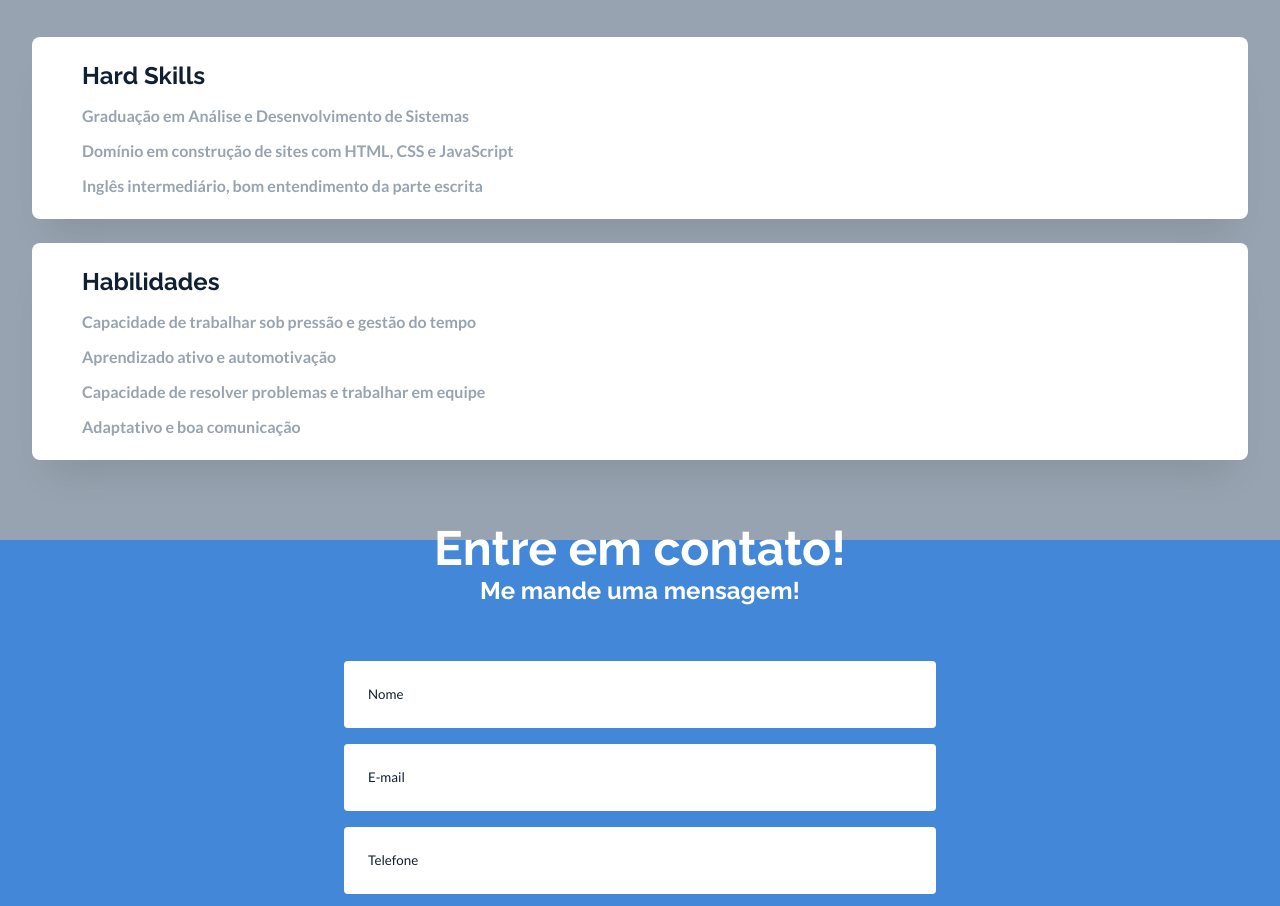
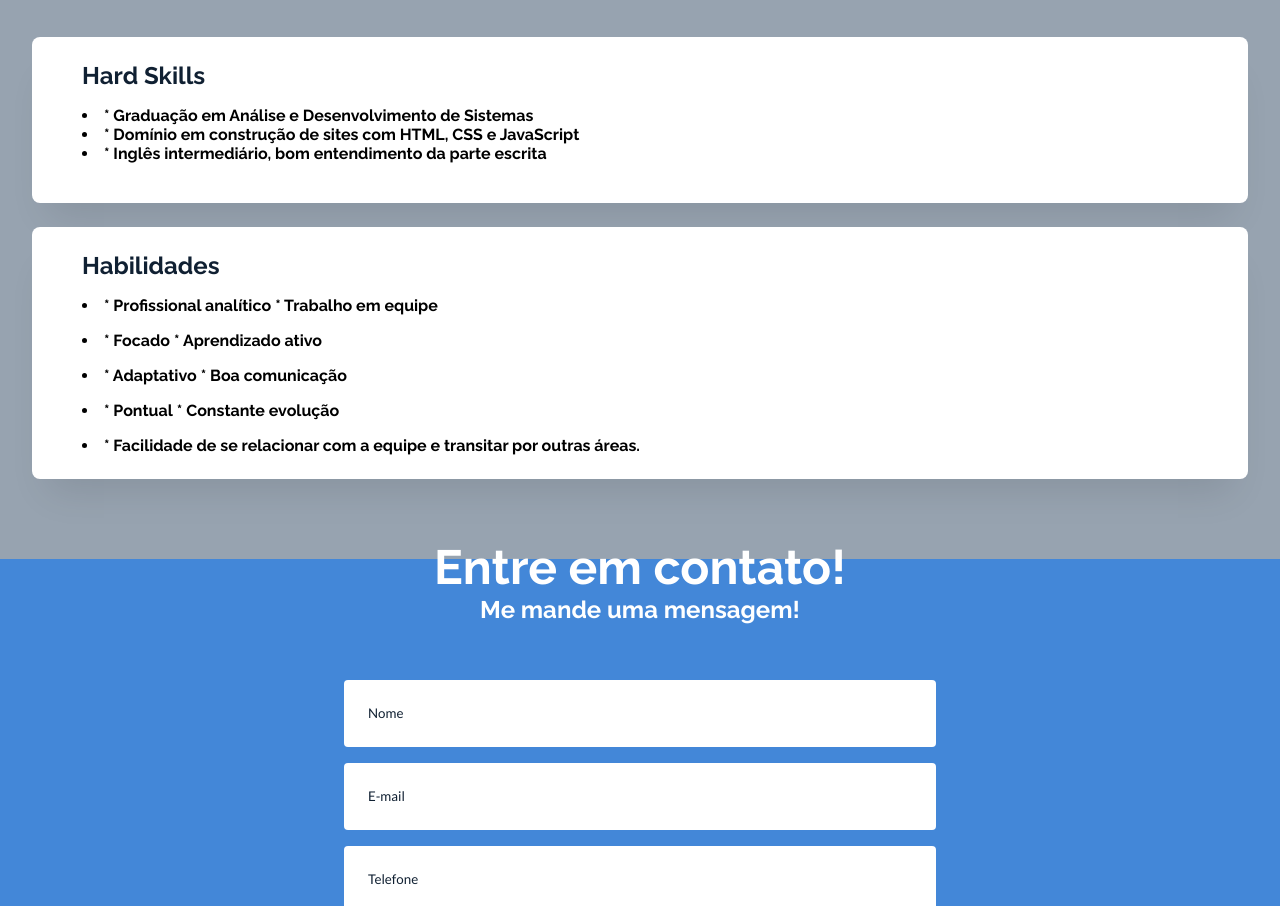
Before and after one commit to vitoralmeida10/vitoralmeida10.github.io, a plain HTML site: page index.html in a window 1280 px wide. Shown: the part 1869-2775 px from the top of the page. Drawn offline with Linux system fonts and the light colour scheme.

Commit message:
Update index.html

```diff
--- a/index.html
+++ b/index.html
@@ -127,13 +127,9 @@
             <div>
               <h3>Hard Skills</h3>
                 <p>
-                <b>Graduação em Análise e Desenvolvimento de Sistemas</b>
-              </p>
-              <p>
-                <b>Domínio em construção de sites com HTML, CSS e JavaScript</b>
-              </p>
-              <p>
-                <b>Inglês intermediário, bom entendimento da parte escrita</b>
+                  <li class="skill-dois"><b>* Graduação em Análise e Desenvolvimento de Sistemas</b></li>
+                  <li class="skill-dois"><b>* Domínio em construção de sites com HTML, CSS e JavaScript</b></li>
+                  <li class="skill-dois"><b>* Inglês intermediário, bom entendimento da parte escrita</b></li>
                 </p>
              </div>
           </article>
@@ -142,17 +138,26 @@
             <div>
               <h3>Habilidades</h3>
                 <p>
-                <b>Capacidade de trabalhar sob pressão e gestão do tempo</b>
+                  <li class="skill"><b>* Profissional analítico</b>
+                  <b>* Trabalho em equipe</b>
+                  </li>
                 </p>
                 <p>
-                <b>Aprendizado ativo e automotivação</b>
+                  <li class="skill"><b>* Focado</b>
+                  <b>* Aprendizado ativo</b>
+                  </li>
                 </p>
                 <p>
-                <b>Capacidade de resolver problemas e trabalhar em equipe</b>
+                  <li class="skill"><b>* Adaptativo</b>
+                  <b>* Boa comunicação</b>
+                  </li>
                 </p>
                 <p>
-                <b>Adaptativo e boa comunicação</b>
+                  <li class="skill"><b>* Pontual</b>
+                  <b>* Constante evolução</b>
+                  </li>
                 </p>
+                <li class="skill"><b>* Facilidade de se relacionar com a equipe e transitar por outras áreas.</b></li>
             </div>
           </article>
         </div>
```
Lines whose indentation alone changed are shown as unchanged.
